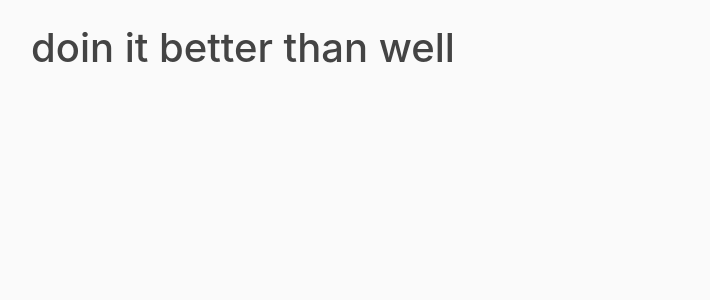
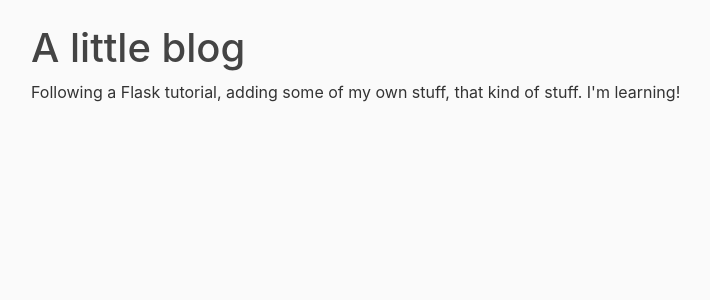
Before and after one commit to HeavenlyBorks/flask-blog, a Flask app: page /about in a window 1280 px wide. Shown: the part 56-356 px from the top of the page, without its empty margins (54-764 px from the left). Run offline with Flask 2, Linux system fonts and the light colour scheme; some libraries are stand-ins or nearby versions.

Commit message:
updated about page

```diff
--- a/app/templates/about.html
+++ b/app/templates/about.html
@@ -1,4 +1,5 @@
 {% extends "Layout.html" %}
 {% block content %}
-    <h1>doin it better than well</h1>
+    <h1>A little blog</h1>
+    <p>Following a Flask tutorial, adding some of my own stuff, that kind of stuff. I'm learning!</p>
 {% endblock content %}
```
